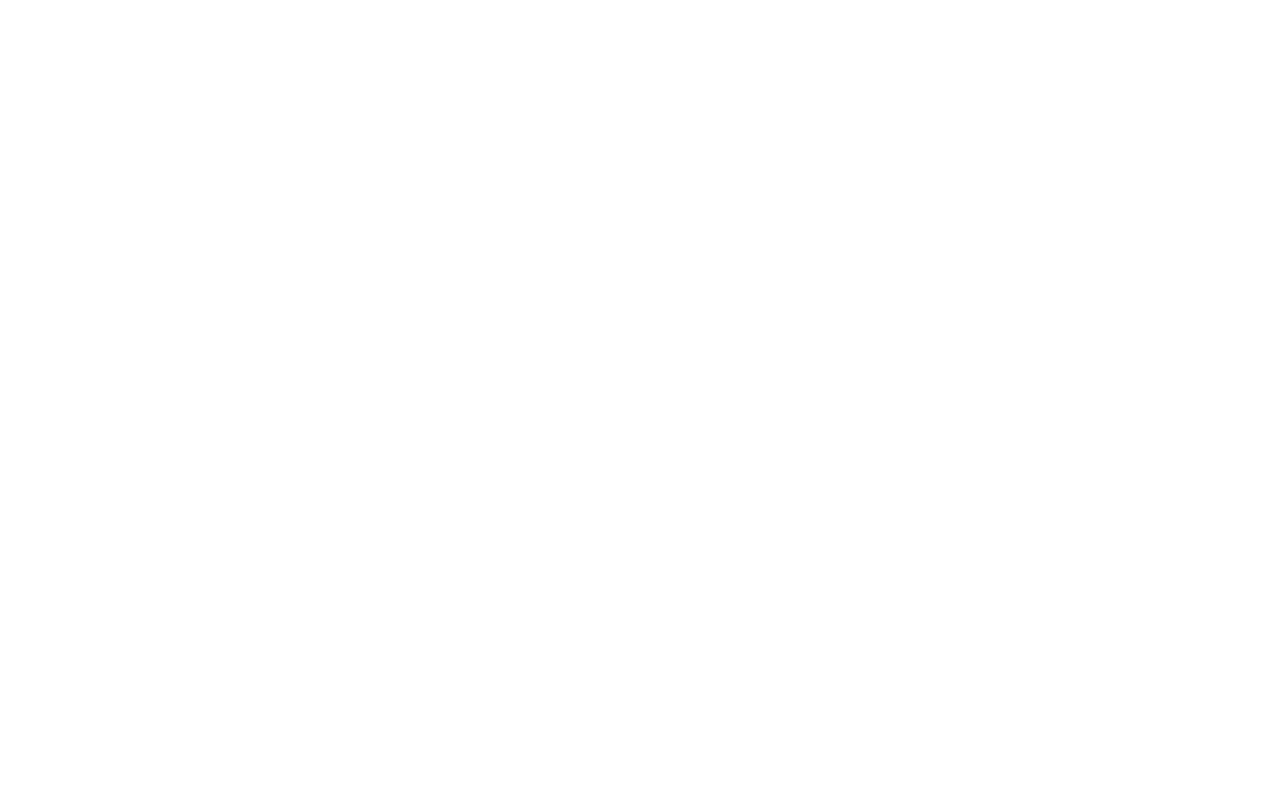
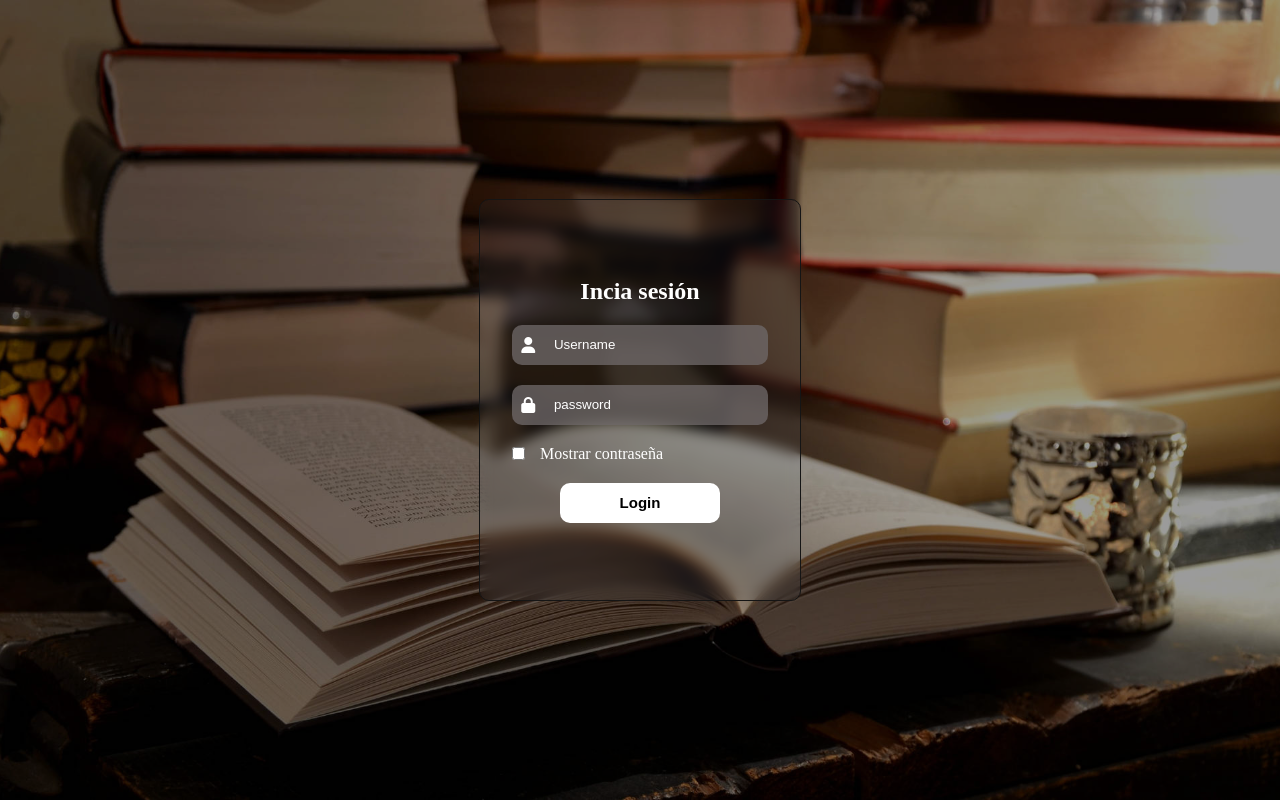
Before and after one commit to DaniQ22/AprendoFacil-Fron-end, an Angular app: page /admin in a window 1280 px wide. Before the commit this address led to /. Built offline with nearby package versions, Linux system fonts and the light colour scheme.

Commit message:
Login admin created

```diff
--- a/angular.json
+++ b/angular.json
@@ -25,7 +25,8 @@
               "src/assets"
             ],
             "styles": [
-              "src/styles.css"
+              "src/styles.css",
+              "node_modules/@fortawesome/fontawesome-free/css/all.css"
             ],
             "scripts": []
           },
--- a/package.json
+++ b/package.json
@@ -18,6 +18,7 @@
     "@angular/platform-browser": "^16.0.0",
     "@angular/platform-browser-dynamic": "^16.0.0",
     "@angular/router": "^16.0.0",
+    "@fortawesome/fontawesome-free": "^6.5.2",
     "rxjs": "~7.8.0",
     "tslib": "^2.3.0",
     "zone.js": "~0.13.0"
--- a/src/app/app-routing.module.ts
+++ b/src/app/app-routing.module.ts
@@ -5,6 +5,9 @@
 const routes: Routes = [
   {
     path: '', loadChildren: ()=> import('./customer/customer-routing.module').then(m=>m.CustomerRoutingModule)
+  },
+  {
+    path: 'admin', loadChildren: () => import('./auth/auth-routing.module').then(m=>m.AuthRoutingModule)
   }
 
 ]
--- a/src/app/auth/auth-routing.module.ts
+++ b/src/app/auth/auth-routing.module.ts
@@ -1,12 +1,14 @@
 import { NgModule } from '@angular/core';
 import { RouterModule, Routes } from '@angular/router';
+import { LoginAdminComponent } from './login-admin/login-admin.component';
 
 const routes: Routes = [
     {
+        path: '', component: LoginAdminComponent
     }
 ]
 @NgModule({
     imports: [RouterModule.forChild(routes)],
     exports: [RouterModule],
 })
-export class CustomerRoutingModule { }
+export class AuthRoutingModule { }
--- a/src/app/auth/login-admin/login-admin.component.css
+++ b/src/app/auth/login-admin/login-admin.component.css
@@ -0,0 +1,94 @@
+body {
+    width: 100%;
+    height: 100vh;
+    background: #492b2b9f;
+    margin: 0;
+    padding: 0;
+    background-image: url("../../../assets/Back-groundLogib.jpg");
+    background-repeat: no-repeat;
+    background-position: center;
+    background-size: cover;
+
+}
+
+.container-back {
+    width: 100%;
+    height: 100%;
+    background-color: rgba(0, 0, 0, 0.394);
+}
+
+.login {
+    height: 25rem;
+    width: 20rem;
+    border: 1px solid rgb(21, 21, 21);
+    position: absolute;
+    left: 50%;
+    top: 50%;
+    transform: translate(-50%, -50%);
+    display: flex;
+    align-items: center;
+    justify-content: center;
+    flex-direction: column;
+    gap: 20px;
+    border-radius: 10px;
+    background-color: #5680ad10;
+    backdrop-filter: blur(0.4rem);
+
+    .username,
+    .password {
+        width: 80%;
+        height: 40px;
+        display: flex;
+        align-items: center;
+        justify-content: space-around;
+        color: black;
+        border-radius: 10px;
+        background-color: rgba(112, 105, 105, 0.765);
+
+        i{
+            color: #fff;
+
+        }
+        input{
+            background-color: transparent;
+            outline: none;
+            width: 80%;
+            height: 70%;
+            border: none;
+            color: #fff;
+        }
+        input::placeholder{
+            color: #fff;
+        }
+
+    }
+
+    .show-password {
+        width: 80%;
+        display: flex;
+        align-items: center;
+        gap: 15px;
+        color: #fff;
+    }
+
+    .tittle-login {
+        color: #fff;
+        font-weight: 600;
+    }
+
+    button {
+        width: 50%;
+        height: 40px;
+        border-radius: 10px;
+        color: black;
+        font-size: 15px;
+        font-weight: 900;
+        background-color: #fff;
+        border: none;
+        cursor: pointer;
+        transition: background-color .3s ease ;
+    }
+    button:hover{
+        background-color: rgb(212, 209, 209);
+    }
+}
--- a/src/app/auth/login-admin/login-admin.component.html
+++ b/src/app/auth/login-admin/login-admin.component.html
@@ -1 +1,28 @@
-<p>login-admin works!</p>
+<body>
+    <div class="container-back">
+        <div class="login">
+            <div class="tittle-login">
+                <h2>
+                    Incia sesión
+                </h2>
+            </div>
+
+            <div class="username">
+                <i class="fas fa-user"></i>
+                <input type="text" placeholder="Username">
+            </div>
+            <div class="password">
+                <i class="fas fa-lock"></i>
+                <input [type]="typeText" placeholder="password">
+            </div>
+            <div class="show-password">
+                <input type="checkbox"
+                (change)="showPasword($event)">
+                <label for="">Mostrar contraseña</label>
+            </div>
+            <button>Login</button>
+
+        </div>
+    </div>
+
+</body>
--- a/src/app/auth/login-admin/login-admin.component.ts
+++ b/src/app/auth/login-admin/login-admin.component.ts
@@ -7,4 +7,12 @@
 })
 export class LoginAdminComponent {
 
+  //Varible para definir el typo de input (Contraseña)
+  typeText: string = "password";
+
+
+  //Metodo para ver la constraseña
+  showPasword(event: any){
+    this.typeText = event.target.checked ? "text" : "password";
+  }
 }
--- a/src/styles.css
+++ b/src/styles.css
@@ -1 +1,6 @@
-/* You can add global styles to this file, and also import other style files */
+
+*{
+    padding: 0;
+    margin: 0;
+
+}
```
Also changed, not shown: src/assets/Back-groundLogib.jpg (added), 1 other file (tests, documents, lock files or other folders).
